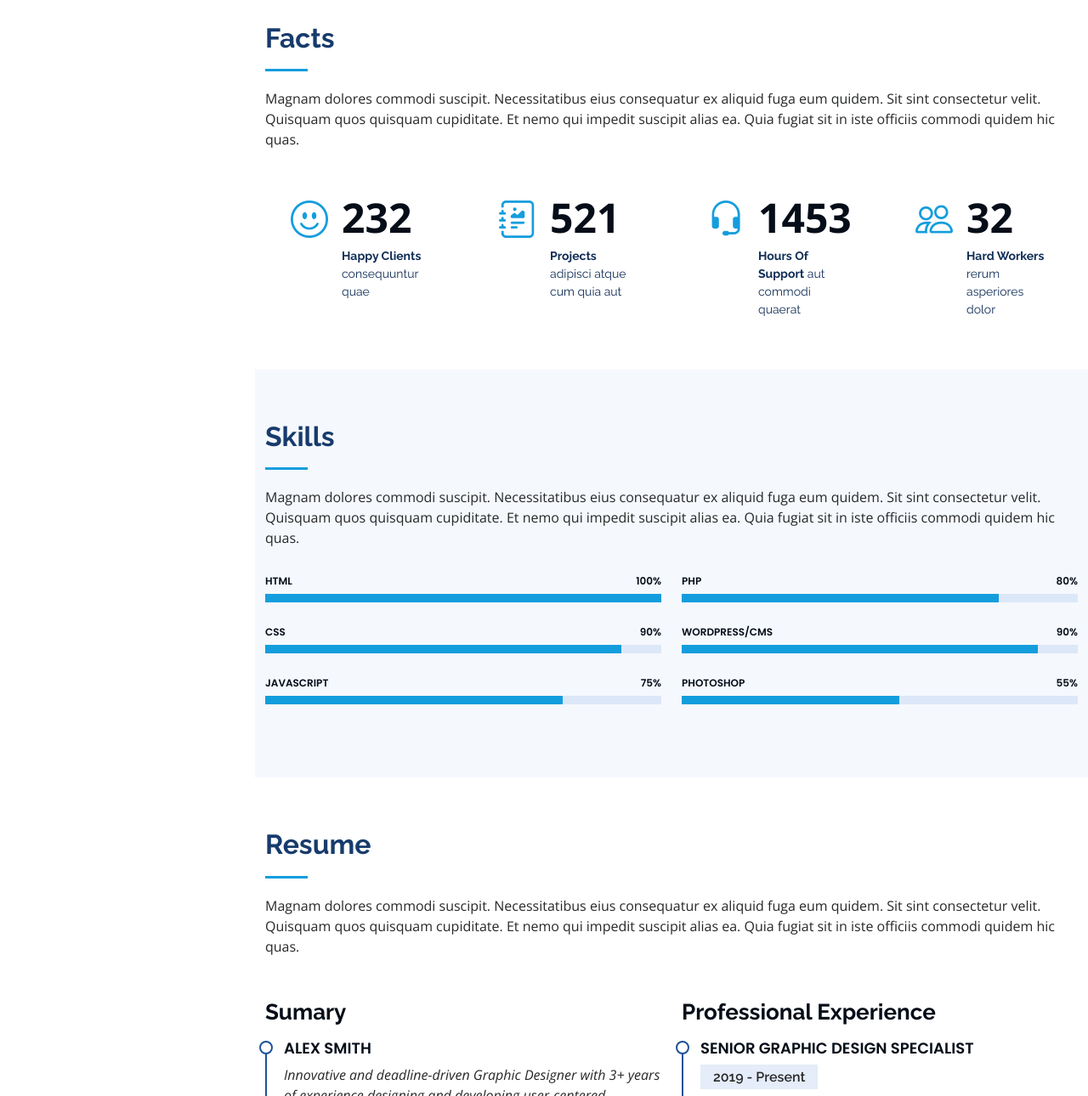
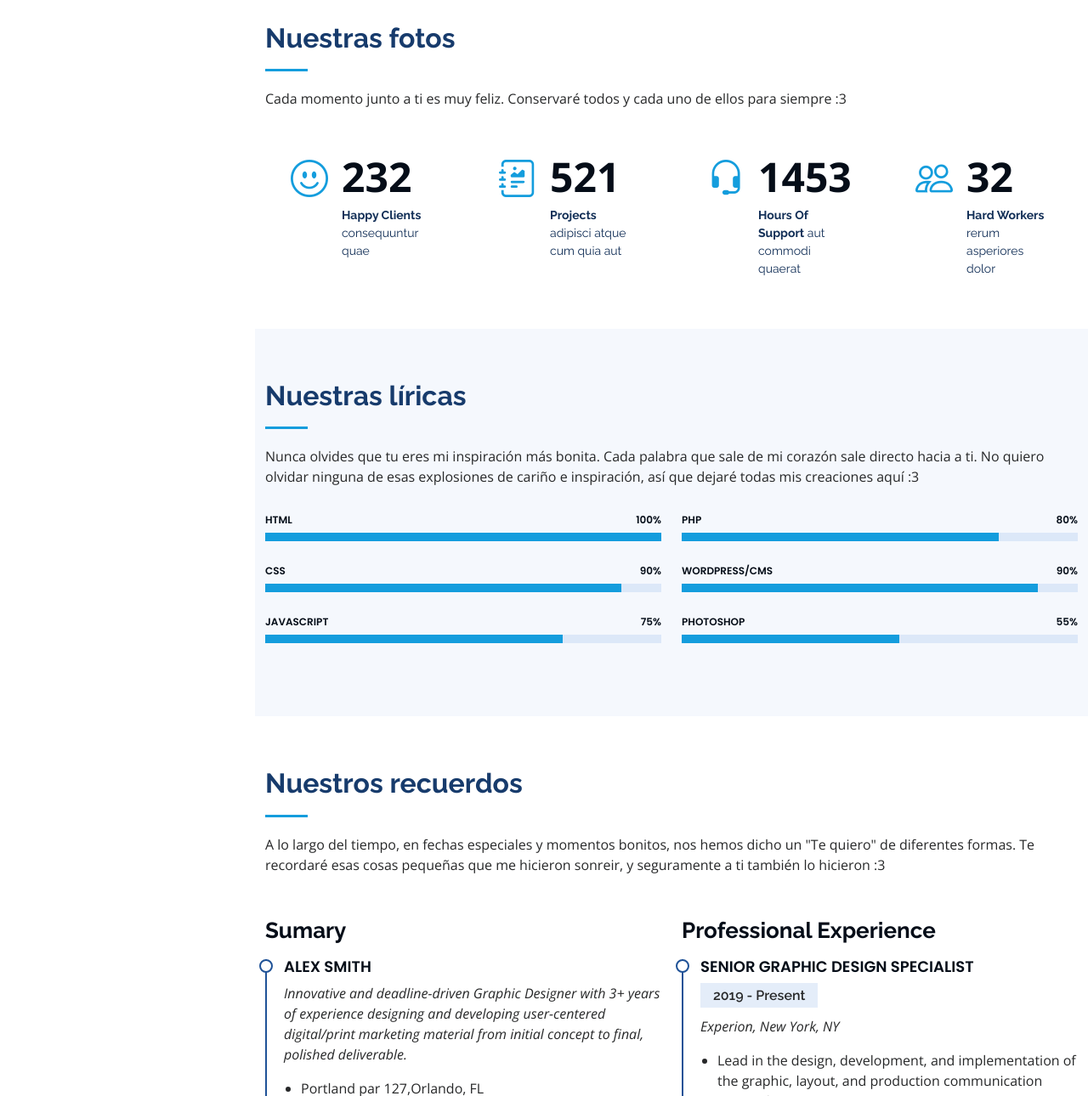
Before and after one commit to ErickMayorga/Tu-y-yo, a plain HTML site: page index.html in a window 1280 px wide. Shown: the part 1510-2800 px from the top of the page at 85% size. Drawn offline with nearby package versions, Linux system fonts and the light colour scheme.

Commit message:
update index and imgs

```diff
--- a/index.html
+++ b/index.html
@@ -60,10 +60,10 @@
         <ul>
           <li><a href="#hero" class="nav-link scrollto active"><i class="bx bx-home"></i> <span>Home</span></a></li>
           <li><a href="#about" class="nav-link scrollto"><i class="bx bx-user"></i> <span>Sobre nosotros</span></a></li>
-          <li><a href="#resume" class="nav-link scrollto"><i class="bx bx-file-blank"></i> <span>Nuestros recuerdos</span></a></li>
+          <li><a href="#resume" class="nav-link scrollto"><i class="bx bx-file-blank"></i> <span>Nuestras fotos</span></a></li>
           <li><a href="#portfolio" class="nav-link scrollto"><i class="bx bx-book-content"></i> <span>Nuestras líricas</span></a></li>
-          <li><a href="#services" class="nav-link scrollto"><i class="bx bx-server"></i> <span>Nuestro diario</span></a></li>
-          <li><a href="#contact" class="nav-link scrollto"><i class="bx bx-envelope"></i> <span>Contact</span></a></li>
+          <li><a href="#services" class="nav-link scrollto"><i class="bx bx-server"></i> <span>Nuestros recuerdos</span></a></li>
+          <li><a href="#contact" class="nav-link scrollto"><i class="bx bx-envelope"></i> <span>Nuestro diario</span></a></li>
         </ul>
       </nav><!-- .nav-menu -->
     </div>
@@ -131,8 +131,8 @@
       <div class="container">
 
         <div class="section-title">
-          <h2>Facts</h2>
-          <p>Magnam dolores commodi suscipit. Necessitatibus eius consequatur ex aliquid fuga eum quidem. Sit sint consectetur velit. Quisquam quos quisquam cupiditate. Et nemo qui impedit suscipit alias ea. Quia fugiat sit in iste officiis commodi quidem hic quas.</p>
+          <h2>Nuestras fotos</h2>
+          <p>Cada momento junto a ti es muy feliz. Conservaré todos y cada uno de ellos para siempre :3</p>
         </div>
 
         <div class="row no-gutters">
@@ -179,8 +179,8 @@
       <div class="container">
 
         <div class="section-title">
-          <h2>Skills</h2>
-          <p>Magnam dolores commodi suscipit. Necessitatibus eius consequatur ex aliquid fuga eum quidem. Sit sint consectetur velit. Quisquam quos quisquam cupiditate. Et nemo qui impedit suscipit alias ea. Quia fugiat sit in iste officiis commodi quidem hic quas.</p>
+          <h2>Nuestras líricas</h2>
+          <p>Nunca olvides que tu eres mi inspiración más bonita. Cada palabra que sale de mi corazón sale directo hacia a ti. No quiero olvidar ninguna de esas explosiones de cariño e inspiración, así que dejaré todas mis creaciones aquí :3</p>
         </div>
 
         <div class="row skills-content">
@@ -245,8 +245,8 @@
       <div class="container">
 
         <div class="section-title">
-          <h2>Resume</h2>
-          <p>Magnam dolores commodi suscipit. Necessitatibus eius consequatur ex aliquid fuga eum quidem. Sit sint consectetur velit. Quisquam quos quisquam cupiditate. Et nemo qui impedit suscipit alias ea. Quia fugiat sit in iste officiis commodi quidem hic quas.</p>
+          <h2>Nuestros recuerdos</h2>
+          <p>A lo largo del tiempo, en fechas especiales y momentos bonitos, nos hemos dicho un "Te quiero" de diferentes formas. Te recordaré esas cosas pequeñas que me hicieron sonreir, y seguramente a ti también lo hicieron :3</p>
         </div>
 
         <div class="row">
@@ -311,7 +311,7 @@
       <div class="container">
 
         <div class="section-title">
-          <h2>Portfolio</h2>
+          <h2>Nuestro diario</h2>
           <p>Magnam dolores commodi suscipit. Necessitatibus eius consequatur ex aliquid fuga eum quidem. Sit sint consectetur velit. Quisquam quos quisquam cupiditate. Et nemo qui impedit suscipit alias ea. Quia fugiat sit in iste officiis commodi quidem hic quas.</p>
         </div>
 
```
Also changed, not shown: assets/img/tu_y_yo.jpg.
